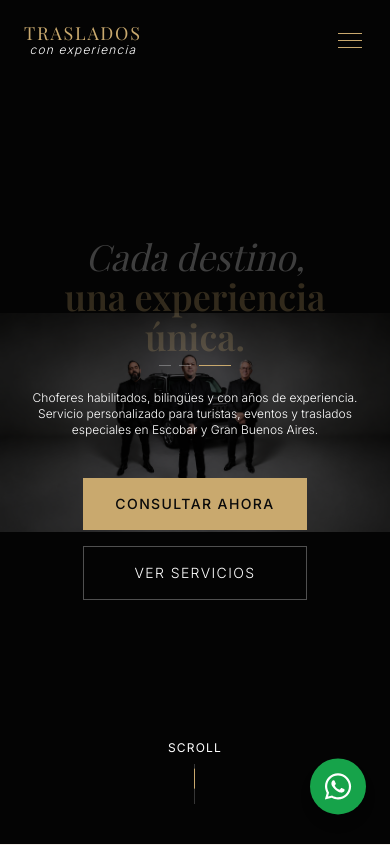
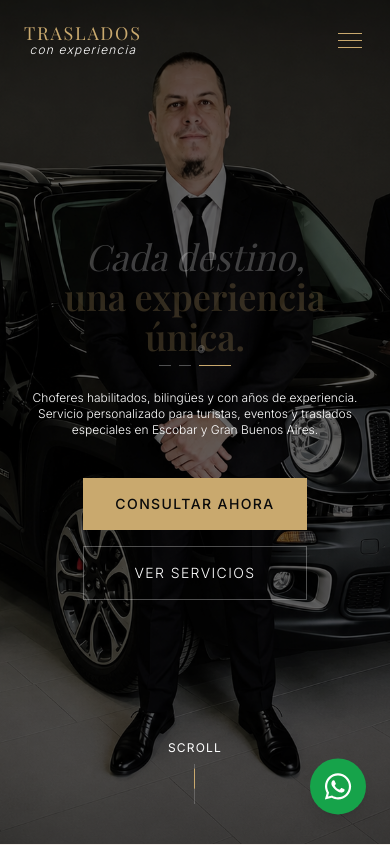
Before and after one commit to VM-Studio/traslados-roberto, a React (Vite) app: page / in a window 390 px wide. Shown: the top 845 px of the page. Built offline with nearby package versions, Linux system fonts and the light colour scheme; a web font is replaced by a local one.

Commit message:
Hero: imagen dedicada para mobile (herocelular.png) y hero.png para tablet/desktop

```diff
--- a/src/components/Hero.jsx
+++ b/src/components/Hero.jsx
@@ -2,8 +2,9 @@ import { useState, useEffect } from 'react'
 import { motion, AnimatePresence } from 'framer-motion'
 import { useLanguage } from '../LanguageContext'
 
-// Usaremos la imagen en public/hero.png
-const BG_IMAGE = '/hero.png'
+// Imagen vertical/cuadrada para celular y panorámica para tablet/desktop
+const BG_IMAGE_MOBILE = '/herocelular.png'
+const BG_IMAGE_DESKTOP = '/hero.png'
 
 const fadeUp = (delay = 0) => ({
   initial: { opacity: 0, y: 30 },
@@ -38,11 +39,14 @@ export default function Hero() {
       id="inicio"
       className="relative min-h-dvh flex flex-col items-center justify-center overflow-hidden"
     >
-      {/* Background image — imagen completa sin recorte/zoom en mobile (bg-contain),
-          cubre todo el hero desde tablet/desktop hacia arriba (sm:bg-cover) */}
+      {/* Background image — herocelular.png en mobile, hero.png desde tablet/desktop */}
       <div
-        className="absolute inset-0 z-0 bg-brand-black bg-center bg-no-repeat bg-contain sm:bg-cover"
-        style={BG_IMAGE ? { backgroundImage: `url(${BG_IMAGE})` } : {}}
+        className="absolute inset-0 z-0 bg-center bg-no-repeat bg-cover sm:hidden"
+        style={{ backgroundImage: `url(${BG_IMAGE_MOBILE})` }}
+      />
+      <div
+        className="absolute inset-0 z-0 bg-center bg-no-repeat bg-cover hidden sm:block"
+        style={{ backgroundImage: `url(${BG_IMAGE_DESKTOP})` }}
       />
 
       {/* Semi-transparent overlay so text stays readable */}
```
Also changed, not shown: public/herocelular.png (added).
